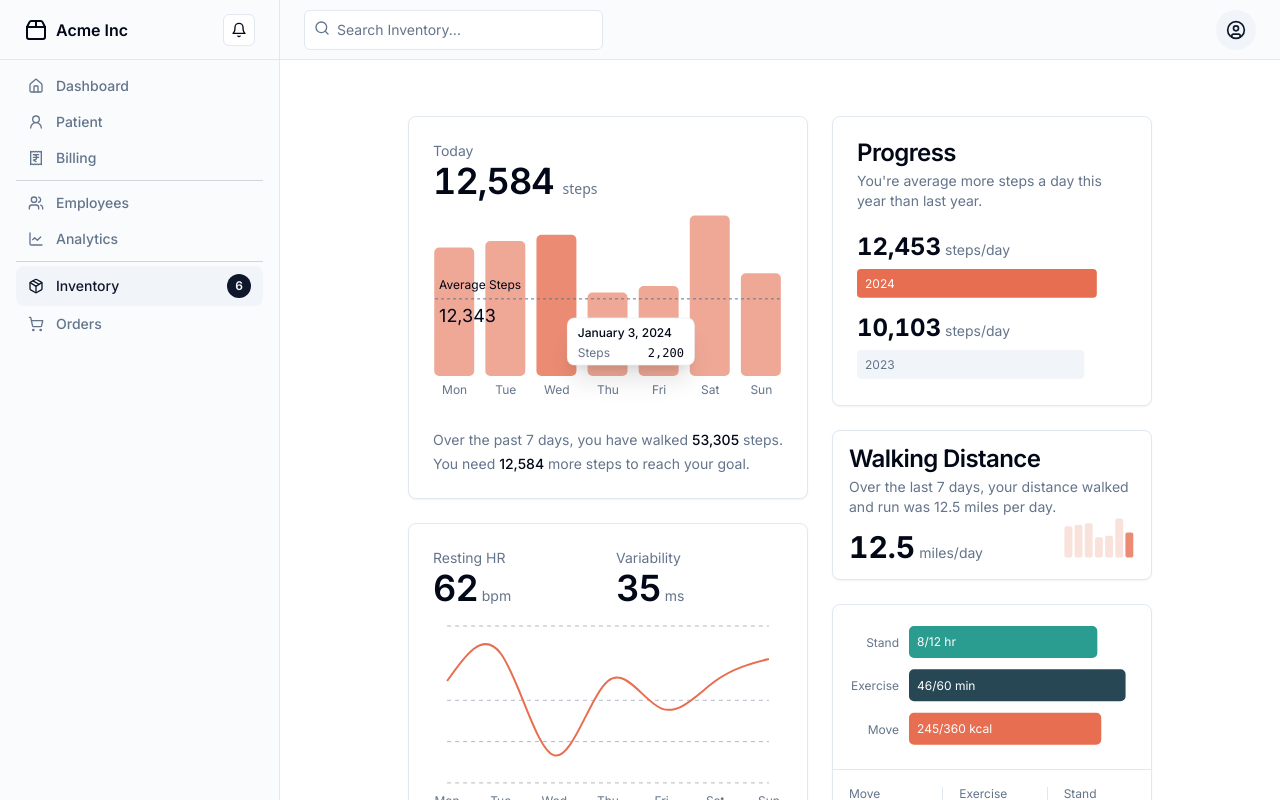
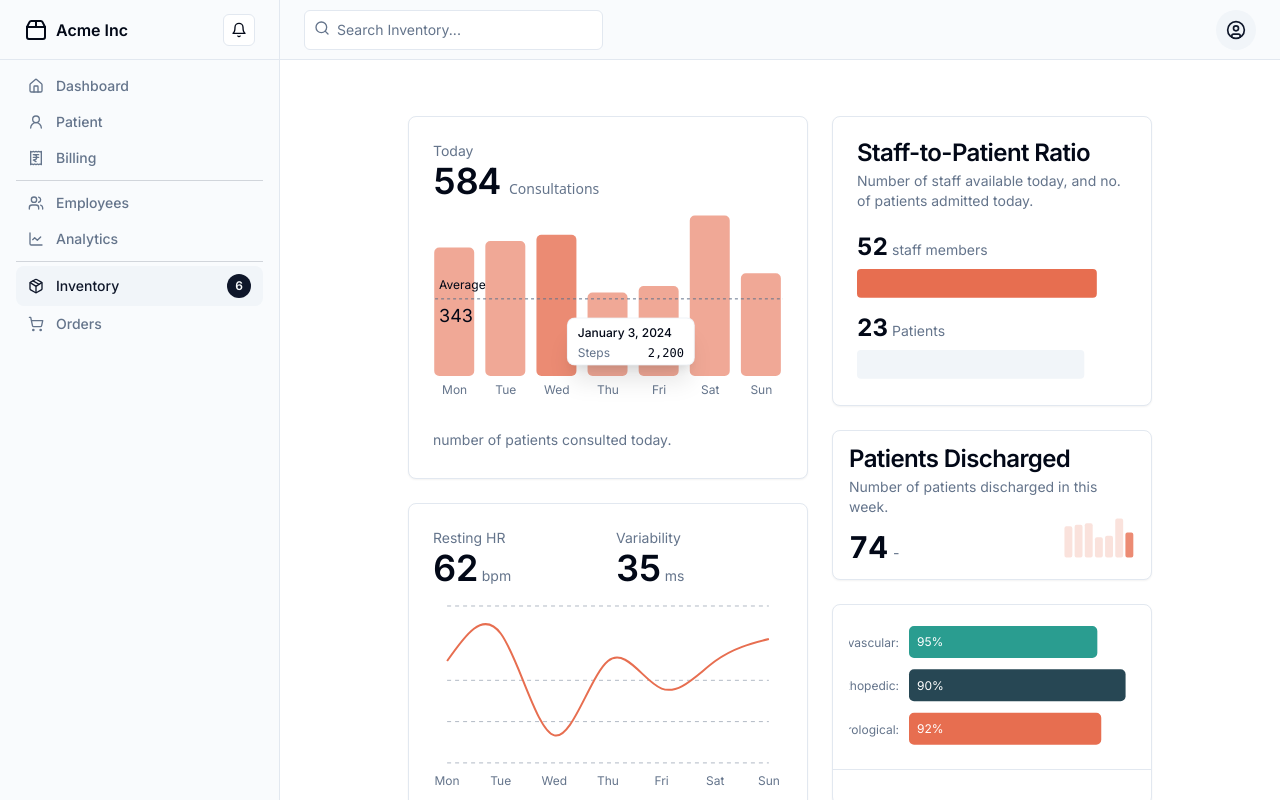
Before and after one commit to jashwanth0712/hospital_emr, a Next.js app: page /dashboard in a window 1280 px wide. Both pictures are taken after a click on the link "Analytics". Shown: the top 800 px of the page. Built offline with nearby package versions, Linux system fonts and the light colour scheme.

Commit message:
analytics

```diff
--- a/src/components/analytics.tsx
+++ b/src/components/analytics.tsx
@@ -44,9 +44,9 @@ export function Charts() {
           <CardHeader className="space-y-0 pb-2">
             <CardDescription>Today</CardDescription>
             <CardTitle className="text-4xl tabular-nums">
-              12,584{" "}
+              584{" "}
               <span className="font-sans text-sm font-normal tracking-normal text-muted-foreground">
-                steps
+                 Consultations
               </span>
             </CardTitle>
           </CardHeader>
@@ -138,13 +138,13 @@ export function Charts() {
                 >
                   <Label
                     position="insideBottomLeft"
-                    value="Average Steps"
+                    value="Average"
                     offset={10}
                     fill="hsl(var(--foreground))"
                   />
                   <Label
                     position="insideTopLeft"
-                    value="12,343"
+                    value="343"
                     className="text-lg"
                     fill="hsl(var(--foreground))"
                     offset={10}
@@ -156,13 +156,13 @@ export function Charts() {
           </CardContent>
           <CardFooter className="flex-col items-start gap-1">
             <CardDescription>
-              Over the past 7 days, you have walked{" "}
-              <span className="font-medium text-foreground">53,305</span> steps.
+                  number of patients consulted today.
+              <span className="font-medium text-foreground"></span>
             </CardDescription>
             <CardDescription>
-              You need{" "}
-              <span className="font-medium text-foreground">12,584</span> more
-              steps to reach your goal.
+
+              <span className="font-medium text-foreground"></span>
+
             </CardDescription>
           </CardFooter>
         </Card>
@@ -293,17 +293,17 @@ export function Charts() {
           className="max-w-xs" x-chunk="charts-01-chunk-2"
         >
           <CardHeader>
-            <CardTitle>Progress</CardTitle>
+            <CardTitle>Staff-to-Patient Ratio</CardTitle>
             <CardDescription>
-              You're average more steps a day this year than last year.
+              Number of staff available today, and no. of patients admitted today.
             </CardDescription>
           </CardHeader>
           <CardContent className="grid gap-4">
             <div className="grid auto-rows-min gap-2">
               <div className="flex items-baseline gap-1 text-2xl font-bold tabular-nums leading-none">
-                12,453
+                52
                 <span className="text-sm font-normal text-muted-foreground">
-                  steps/day
+                  staff members
                 </span>
               </div>
               <ChartContainer
@@ -326,7 +326,7 @@ export function Charts() {
                   }}
                   data={[
                     {
-                      date: "2024",
+                      date: "",
                       steps: 12435,
                     },
                   ]}
@@ -352,9 +352,9 @@ export function Charts() {
             </div>
             <div className="grid auto-rows-min gap-2">
               <div className="flex items-baseline gap-1 text-2xl font-bold tabular-nums leading-none">
-                10,103
+                23
                 <span className="text-sm font-normal text-muted-foreground">
-                  steps/day
+                  Patients
                 </span>
               </div>
               <ChartContainer
@@ -377,7 +377,7 @@ export function Charts() {
                   }}
                   data={[
                     {
-                      date: "2023",
+                      date: "",
                       steps: 10103,
                     },
                   ]}
@@ -407,17 +407,16 @@ export function Charts() {
           className="max-w-xs" x-chunk="charts-01-chunk-3"
         >
           <CardHeader className="p-4 pb-0">
-            <CardTitle>Walking Distance</CardTitle>
+            <CardTitle>Patients Discharged</CardTitle>
             <CardDescription>
-              Over the last 7 days, your distance walked and run was 12.5 miles
-              per day.
+              Number of patients discharged in this week.
             </CardDescription>
           </CardHeader>
           <CardContent className="flex flex-row items-baseline gap-4 p-4 pt-0">
             <div className="flex items-baseline gap-1 text-3xl font-bold tabular-nums leading-none">
-              12.5
+              74
               <span className="text-sm font-normal text-muted-foreground">
-                miles/day
+                -
               </span>
             </div>
             <ChartContainer
@@ -490,7 +489,9 @@ export function Charts() {
         <Card
           className="max-w-xs" x-chunk="charts-01-chunk-4"
         >
+
           <CardContent className="flex gap-4 p-4 pb-2">
+
             <ChartContainer
               config={{
                 move: {
@@ -517,21 +518,21 @@ export function Charts() {
                 }}
                 data={[
                   {
-                    activity: "stand",
+                    activity: "Cardiovascular:",
                     value: (8 / 12) * 100,
-                    label: "8/12 hr",
+                    label: " 95%",
                     fill: "var(--color-stand)",
                   },
                   {
-                    activity: "exercise",
+                    activity: "Orthopedic:",
                     value: (46 / 60) * 100,
-                    label: "46/60 min",
+                    label: "90%",
                     fill: "var(--color-exercise)",
                   },
                   {
-                    activity: "move",
+                    activity: "Neurological:",
                     value: (245 / 360) * 100,
-                    label: "245/360 kcal",
+                    label: "92%",
                     fill: "var(--color-move)",
                   },
                 ]}
@@ -563,31 +564,31 @@ export function Charts() {
           <CardFooter className="flex flex-row border-t p-4">
             <div className="flex w-full items-center gap-2">
               <div className="grid flex-1 auto-rows-min gap-0.5">
-                <div className="text-xs text-muted-foreground">Move</div>
+                <div className="text-xs text-muted-foreground"></div>
                 <div className="flex items-baseline gap-1 text-2xl font-bold tabular-nums leading-none">
-                  562
+
+
                   <span className="text-sm font-normal text-muted-foreground">
-                    kcal
                   </span>
                 </div>
               </div>
-              <Separator orientation="vertical" className="mx-2 h-10 w-px" />
+
               <div className="grid flex-1 auto-rows-min gap-0.5">
-                <div className="text-xs text-muted-foreground">Exercise</div>
+                <div className="text-xs text-muted-foreground"></div>
                 <div className="flex items-baseline gap-1 text-2xl font-bold tabular-nums leading-none">
-                  73
+
                   <span className="text-sm font-normal text-muted-foreground">
-                    min
+
                   </span>
                 </div>
               </div>
-              <Separator orientation="vertical" className="mx-2 h-10 w-px" />
+
               <div className="grid flex-1 auto-rows-min gap-0.5">
-                <div className="text-xs text-muted-foreground">Stand</div>
+                <div className="text-xs text-muted-foreground"></div>
                 <div className="flex items-baseline gap-1 text-2xl font-bold tabular-nums leading-none">
-                  14
+
                   <span className="text-sm font-normal text-muted-foreground">
-                    hr
+
                   </span>
                 </div>
               </div>
@@ -595,6 +596,7 @@ export function Charts() {
           </CardFooter>
         </Card>
       </div>
+
       <div className="grid w-full flex-1 gap-6">
         <Card
           className="max-w-xs" x-chunk="charts-01-chunk-5"
@@ -690,16 +692,16 @@ export function Charts() {
           className="max-w-xs" x-chunk="charts-01-chunk-6"
         >
           <CardHeader className="p-4 pb-0">
-            <CardTitle>Active Energy</CardTitle>
+            <CardTitle>Patients Admitted</CardTitle>
             <CardDescription>
-              You're burning an average of 754 calories per day. Good job!
+              Number of patients admitted in this week.
             </CardDescription>
           </CardHeader>
           <CardContent className="flex flex-row items-baseline gap-4 p-4 pt-2">
             <div className="flex items-baseline gap-2 text-3xl font-bold tabular-nums leading-none">
-              1,254
+              92
               <span className="text-sm font-normal text-muted-foreground">
-                kcal/day
+                -
               </span>
             </div>
             <ChartContainer
@@ -861,7 +863,7 @@ export function Charts() {
                   content={<ChartTooltipContent hideLabel />}
                   formatter={(value) => (
                     <div className="flex min-w-[120px] items-center text-xs text-muted-foreground">
-                      Time in bed
+                      Operating Room Utilization
                       <div className="ml-auto flex items-baseline gap-0.5 font-mono font-medium tabular-nums text-foreground">
                         {value}
                         <span className="font-normal text-muted-foreground">
```
